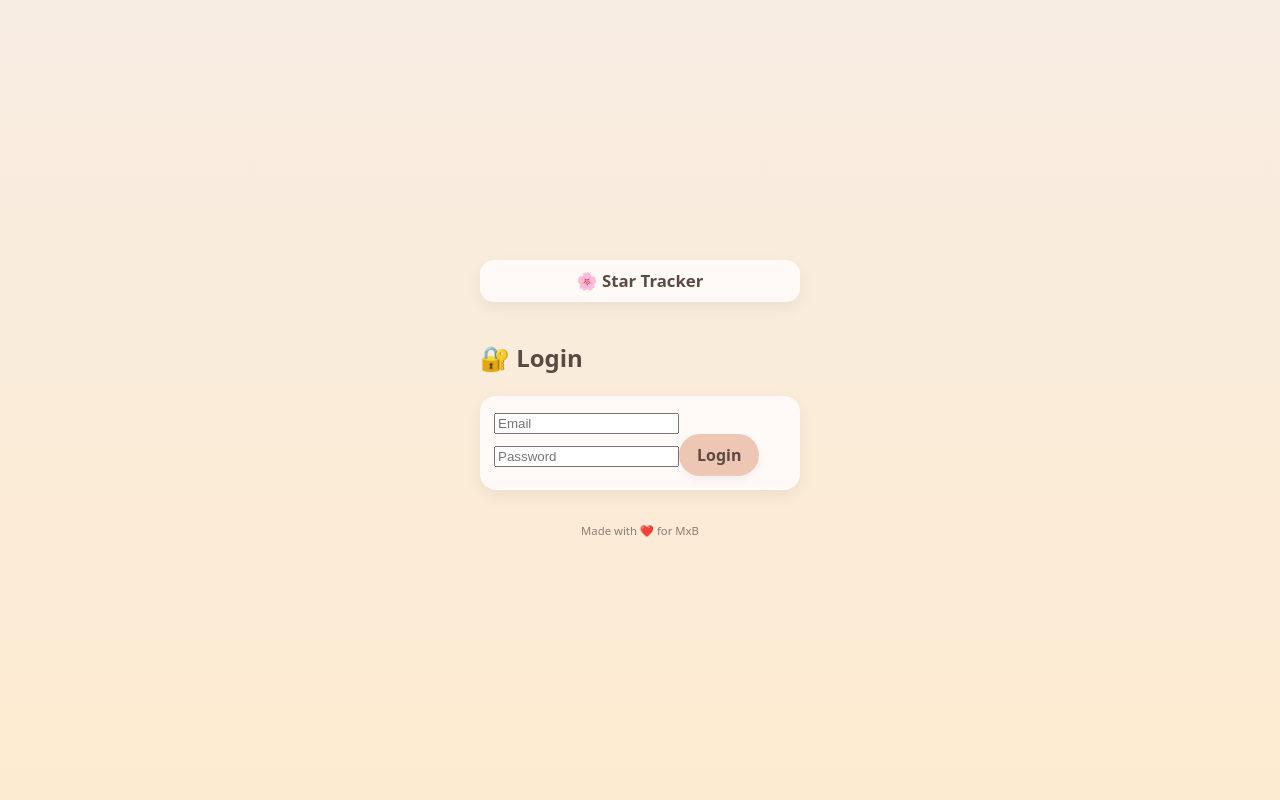
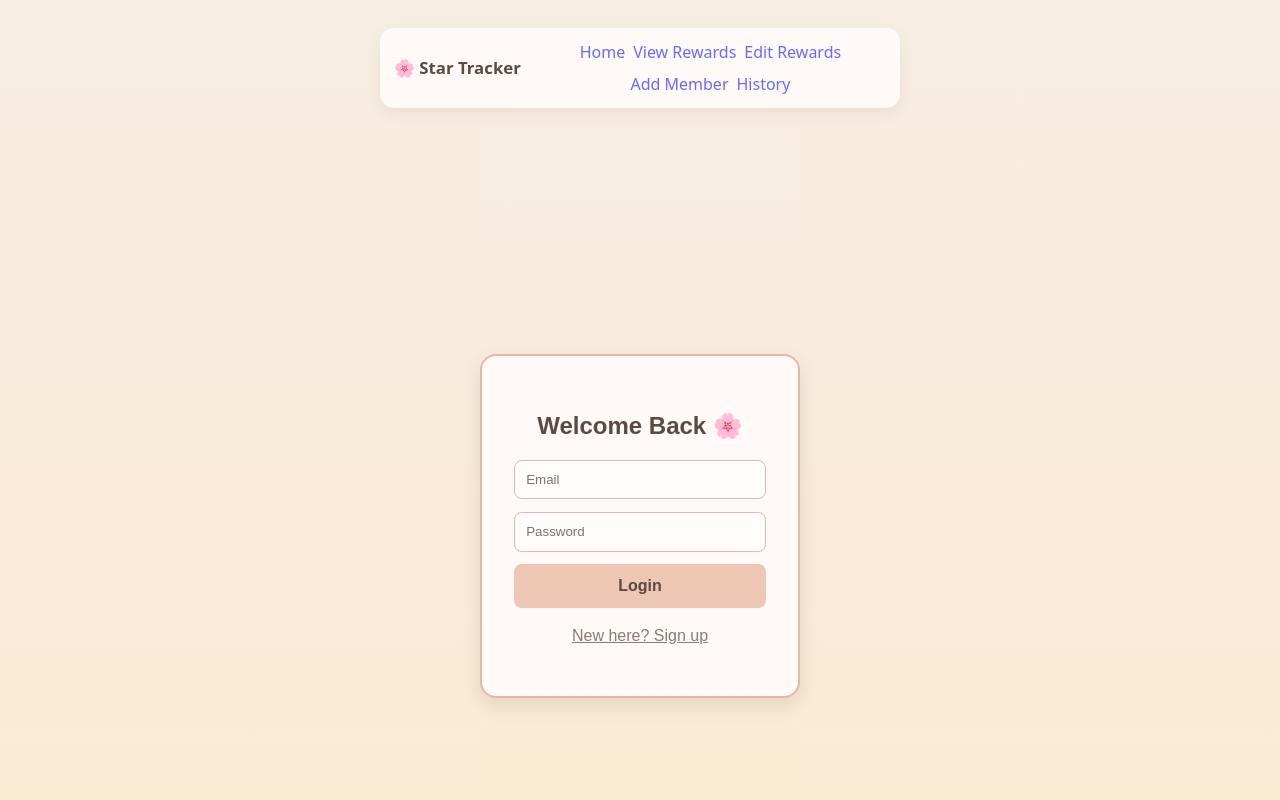
Before and after one commit to chrono2422/Star-Tracker-for-MxB, a React (Vite) app: page /auth in a window 1280 px wide. Shown: the top 800 px of the page. Built offline with nearby package versions, Linux system fonts and the light colour scheme; no server answers.

Commit message:
Integrated Firestore and fixed history sync + reward claiming

```diff
--- a/src/App.jsx
+++ b/src/App.jsx
@@ -1,55 +1,44 @@
-import { BrowserRouter as Router, Routes, Route, Link } from "react-router-dom";
+import { BrowserRouter as Router, Routes, Route, Link, Navigate } from "react-router-dom";
+import { useAuthState } from "react-firebase-hooks/auth";
+import { auth } from "./firebase";
 import Home from "./pages/Home";
 import AddMember from "./pages/AddMember";
 import ViewRewards from "./pages/ViewRewards";
 import EditRewards from "./pages/EditRewards";
 import History from "./pages/History";
+import Auth from "./pages/Auth";
 import "./App.css";
-import { useAuthState } from "react-firebase-hooks/auth";
-import { auth } from "./firebase";
-import Login from "./pages/Login";
 
+function PrivateRoute({ children }) {
+  const [user, loading] = useAuthState(auth);
+  if (loading) return <p>Loading...</p>;
+  return user ? children : <Navigate to="/auth" />;
+}
 
 export default function App() {
-  const [user, loading] = useAuthState(auth);
-
-  if (loading) return <p>Loading...</p>;
-
   return (
     <Router>
       <div className="site-shell">
         <header className="topbar">
           <h1 className="brand">🌸 Star Tracker</h1>
-          {user && (
-            <nav className="nav">
-              <Link to="/" className="nav-link">Home</Link>
-              <Link to="/rewards" className="nav-link">View Rewards</Link>
-              <Link to="/edit-rewards" className="nav-link">Edit Rewards</Link>
-              <Link to="/add-member" className="nav-link">Add Member</Link>
-              <Link to="/history" className="nav-link">History</Link>
-              <button
-                className="btn-ghost"
-                onClick={() => auth.signOut()}
-                style={{ marginLeft: "10px" }}
-              >
-                Logout
-              </button>
-            </nav>
-          )}
+          <nav className="nav">
+            <Link to="/">Home</Link>
+            <Link to="/rewards">View Rewards</Link>
+            <Link to="/edit-rewards">Edit Rewards</Link>
+            <Link to="/add-member">Add Member</Link>
+            <Link to="/history">History</Link>
+          </nav>
         </header>
 
         <main className="main-area">
-          {!user ? (
-            <Login />
-          ) : (
-            <Routes>
-              <Route path="/" element={<Home />} />
-              <Route path="/add-member" element={<AddMember />} />
-              <Route path="/rewards" element={<ViewRewards />} />
-              <Route path="/edit-rewards" element={<EditRewards />} />
-              <Route path="/history" element={<History />} />
-            </Routes>
-          )}
+          <Routes>
+            <Route path="/auth" element={<Auth />} />
+            <Route path="/" element={<PrivateRoute><Home /></PrivateRoute>} />
+            <Route path="/add-member" element={<PrivateRoute><AddMember /></PrivateRoute>} />
+            <Route path="/rewards" element={<PrivateRoute><ViewRewards /></PrivateRoute>} />
+            <Route path="/edit-rewards" element={<PrivateRoute><EditRewards /></PrivateRoute>} />
+            <Route path="/history" element={<PrivateRoute><History /></PrivateRoute>} />
+          </Routes>
         </main>
 
         <footer className="footer">
--- a/src/firebase.js
+++ b/src/firebase.js
@@ -1,22 +1,17 @@
-// Import the functions you need from the SDKs you need
 import { initializeApp } from "firebase/app";
+import { getAuth, setPersistence, browserLocalPersistence } from "firebase/auth";
 import { getFirestore } from "firebase/firestore";
-// TODO: Add SDKs for Firebase products that you want to use
-// https://firebase.google.com/docs/web/setup#available-libraries
 
-// Your web app's Firebase configuration
 const firebaseConfig = {
-  apiKey: "AIzaSyB6ZhVGBM9ZFTNCF2DOKMTR1SC6ZAKXMMk",
-  authDomain: "star-tracker-for-mxb-d2d6f.firebaseapp.com",
-  projectId: "star-tracker-for-mxb-d2d6f",
-  storageBucket: "star-tracker-for-mxb-d2d6f.firebasestorage.app",
-  messagingSenderId: "296678838407",
-  appId: "1:296678838407:web:f815ba62388a6d36fa6822"
+  apiKey: import.meta.env.VITE_FIREBASE_API_KEY,
+  authDomain: import.meta.env.VITE_FIREBASE_AUTH_DOMAIN,
+  projectId: import.meta.env.VITE_FIREBASE_PROJECT_ID,
+  storageBucket: import.meta.env.VITE_FIREBASE_STORAGE_BUCKET,
+  messagingSenderId: import.meta.env.VITE_FIREBASE_MESSAGING_SENDER_ID,
+  appId: import.meta.env.VITE_FIREBASE_APP_ID,
 };
 
-// Initialize Firebase
 const app = initializeApp(firebaseConfig);
+export const auth = getAuth(app);
+setPersistence(auth, browserLocalPersistence);
 export const db = getFirestore(app);
-
-import { getAuth } from "firebase/auth";
-export const auth = getAuth(app);
--- /dev/null
+++ b/src/pages/Auth.css
@@ -0,0 +1,65 @@
+.auth-container {
+  height: 100vh;
+  display: flex;
+  align-items: center;
+  justify-content: center;
+  background: var(--bg-gradient);
+  font-family: 'Poppins', sans-serif;
+}
+
+.auth-card {
+  background: var(--card);
+  border: 2px solid var(--accent);
+  border-radius: 16px;
+  padding: 2rem;
+  width: 320px;
+  box-shadow: 0 8px 20px rgba(0,0,0,0.1);
+  text-align: center;
+}
+
+.auth-card h2 {
+  color: var(--text);
+  margin-bottom: 1rem;
+}
+
+.auth-card form {
+  display: flex;
+  flex-direction: column;
+  gap: 0.8rem;
+}
+
+.auth-card input {
+  padding: 0.7rem;
+  border: 1px solid var(--accent);
+  border-radius: 8px;
+  background: var(--glass);
+  color: var(--text);
+}
+
+.auth-card button {
+  background: var(--button);
+  border: none;
+  padding: 0.8rem;
+  border-radius: 8px;
+  cursor: pointer;
+  font-weight: bold;
+  color: var(--text);
+  transition: 0.3s;
+}
+
+.auth-card button:hover {
+  background: var(--accent-strong);
+  color: white;
+}
+
+.error {
+  color: red;
+  font-size: 0.9rem;
+}
+
+.toggle {
+  color: var(--muted);
+  margin-top: 1rem;
+  cursor: pointer;
+  text-decoration: underline;
+}
--- /dev/null
+++ b/src/pages/Auth.jsx
@@ -0,0 +1,59 @@
+import { useState } from "react";
+import { useNavigate } from "react-router-dom";
+import { auth } from "../firebase";
+import { createUserWithEmailAndPassword, signInWithEmailAndPassword } from "firebase/auth";
+import "./Auth.css";
+
+export default function Auth() {
+  const [email, setEmail] = useState("");
+  const [password, setPassword] = useState("");
+  const [isLogin, setIsLogin] = useState(true);
+  const [error, setError] = useState("");
+  const navigate = useNavigate();
+
+  const handleSubmit = async (e) => {
+    e.preventDefault();
+    setError("");
+    try {
+      if (isLogin) {
+        await signInWithEmailAndPassword(auth, email, password);
+      } else {
+        await createUserWithEmailAndPassword(auth, email, password);
+      }
+      navigate("/");
+    } catch (err) {
+      setError(err.message);
+    }
+  };
+
+  return (
+    <div className="auth-container">
+      <div className="auth-card">
+        <h2>{isLogin ? "Welcome Back 🌸" : "Join Star Tracker 💫"}</h2>
+        {error && <p className="error">{error}</p>}
+        <form onSubmit={handleSubmit}>
+          <input
+            type="email"
+            placeholder="Email"
+            value={email}
+            onChange={(e) => setEmail(e.target.value)}
+            required
+          />
+          <input
+            type="password"
+            placeholder="Password"
+            value={password}
+            onChange={(e) => setPassword(e.target.value)}
+            required
+          />
+          <button type="submit">
+            {isLogin ? "Login" : "Sign Up"}
+          </button>
+        </form>
+        <p className="toggle" onClick={() => setIsLogin(!isLogin)}>
+          {isLogin ? "New here? Sign up" : "Have an account? Login"}
+        </p>
+      </div>
+    </div>
+  );
+}
```
Also changed, not shown: 1 other file (tests, documents, lock files or other folders).
